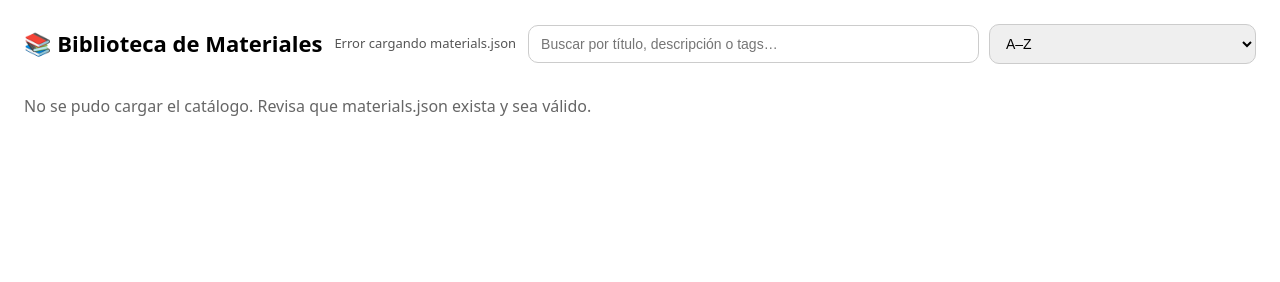
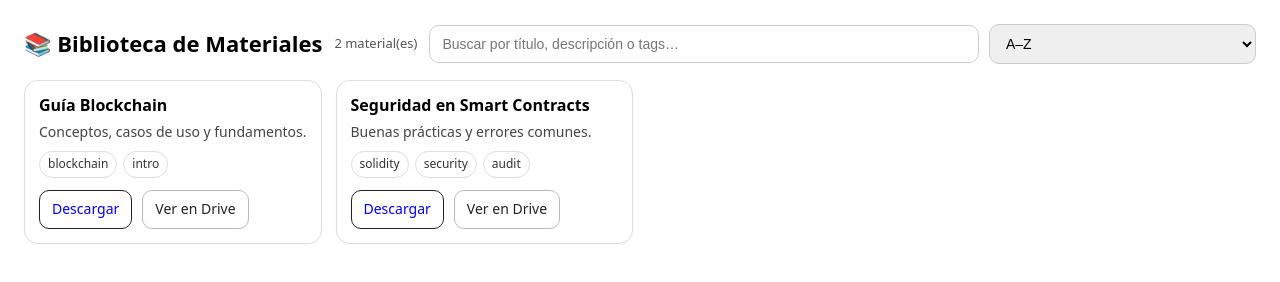
Before and after one commit to quotaservices/Materiales, a plain HTML site: page index.html in a window 1280 px wide. Drawn offline with Linux system fonts and the light colour scheme; no server answers.

Commit message:
Update index.html

```diff
--- a/index.html
+++ b/index.html
@@ -87,7 +87,7 @@
       }else if(mode === "za"){
         copy.sort((a,b)=> (b.title||"").localeCompare(a.title||"", "es"));
       }else if(mode === "new"){
-        // Si agregas "date": "2025-12-12" en materials.json, ordena por fecha.
+        // Si agregas "date": "2025-12-12" en materiales.json, ordena por fecha.
         copy.sort((a,b)=> (b.date||"").localeCompare(a.date||""));
       }
       return copy;
@@ -137,7 +137,7 @@
 
     async function init(){
       try{
-        const res = await fetch("./materials.json", { cache: "no-store" });
+        const res = await fetch("./materiales.json", { cache: "no-store" });
         const data = await res.json();
 
         items = Object.entries(data).map(([key, v]) => ({
@@ -153,16 +153,16 @@
         apply();
 
       }catch(e){
-        count.textContent = "Error cargando materials.json";
+        count.textContent = "Error cargando materiales.json";
         empty.style.display = "block";
-        empty.textContent = "No se pudo cargar el catálogo. Revisa que materials.json exista y sea válido.";
+        empty.textContent = "No se pudo cargar el catálogo. Revisa que materiales.json exista y sea válido.";
       }
     }
 
     q.addEventListener("input", () => {
       // (Opcional) track de búsqueda
       if(typeof gtag === "function"){
-        gtag("event", "search_materials", { q: q.value.slice(0, 80) });
+        gtag("event", "search_materiales", { q: q.value.slice(0, 80) });
       }
       apply();
     });
```
